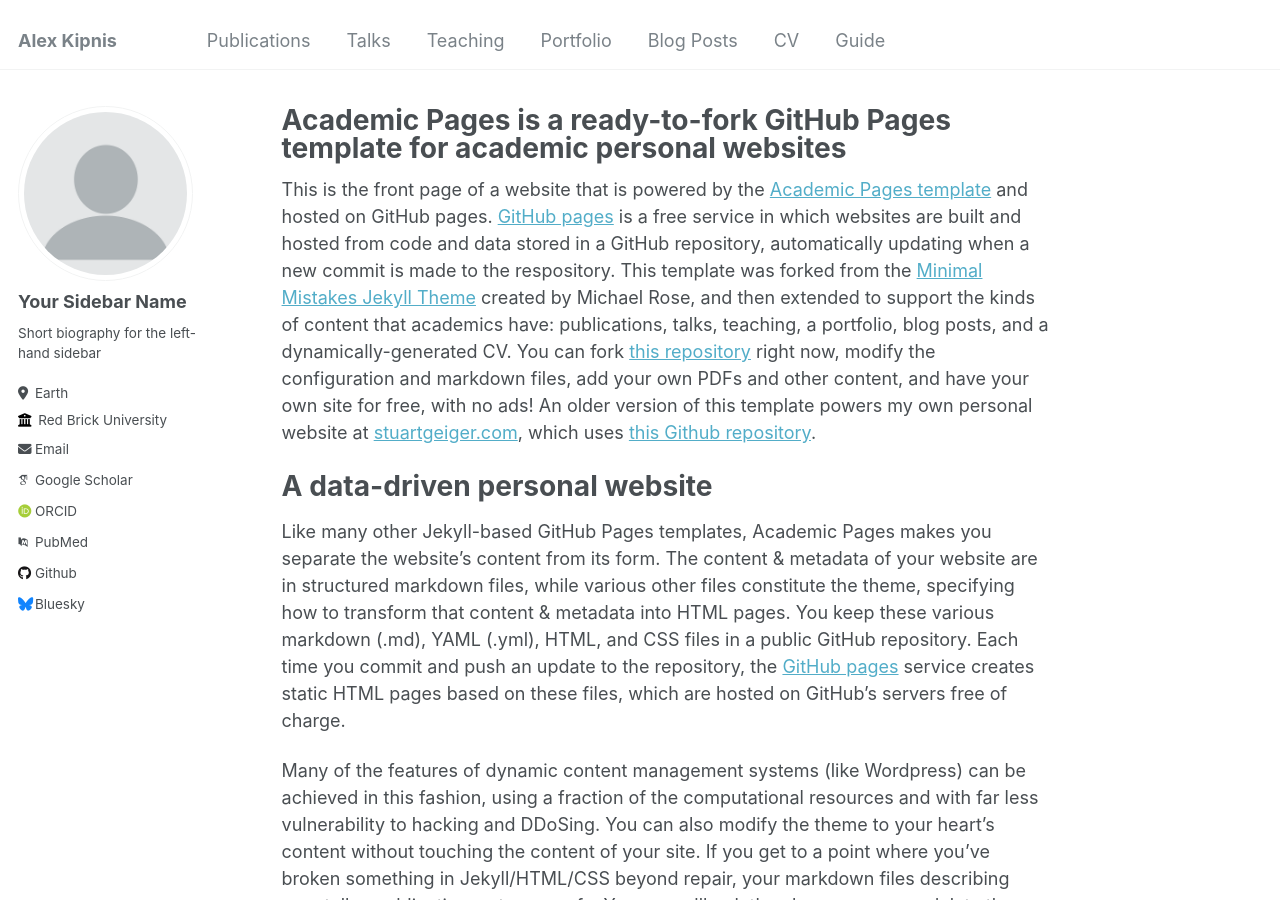
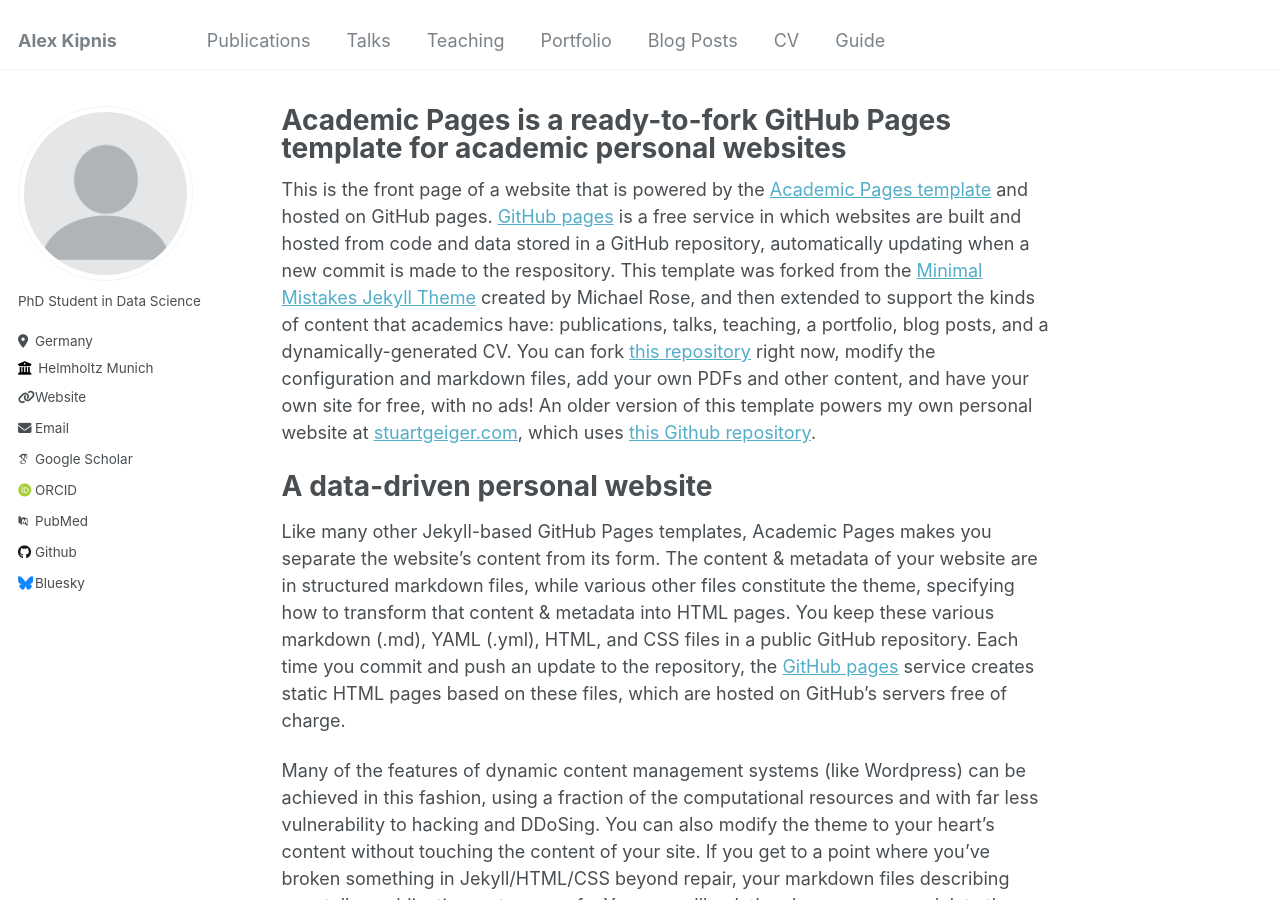
Before and after one commit to adkipnis/adkipnis.github.io, a Jekyll site: the page built from _pages/about.md, in a window 1280 px wide and 900 px high. Built offline with Jekyll 4.4.1, drawn with Linux system fonts in a browser that asks for light colours; some web fonts are replaced.

Commit message:
Update _config.yml

```diff
--- a/_config.yml
+++ b/_config.yml
@@ -10,8 +10,8 @@
 locale                   : "en-US"
 title                    : "Alex Kipnis"
 title_separator          : "-"
-name                     : &name ""
-description              : &description "PhD Student in Data Science @ Helmholtz Munich"
+name                     : &name "Alex Kipnis"
+description              : &description "My Website"
 url                      : https://adkipnis.github.io
 baseurl                  : "" # the subpath of your site, e.g. "/blog"
 repository               : "adkipnis/adkipnis.github.io"
@@ -22,13 +22,13 @@
 author:
   # Biographic information
   avatar           : "profile.png"
-  name             : "Your Sidebar Name"
+  name             : ""
   pronouns         : # example: "she/her"
-  bio              : "Short biography for the left-hand sidebar"
-  location         : "Earth"
-  employer         : "Red Brick University"
-  uri              : # URL
-  email            : "none@example.org"
+  bio              : "PhD Student in Data Science"
+  location         : "Germany"
+  employer         : "Helmholtz Munich"
+  uri              : "https://hcai-munich.com/"
+  email            : "alexander.kipnis@helmholtz-munich.de"
 
   # Academic websites
   arxiv            : # URL - Update with the correct link to your profile
```
